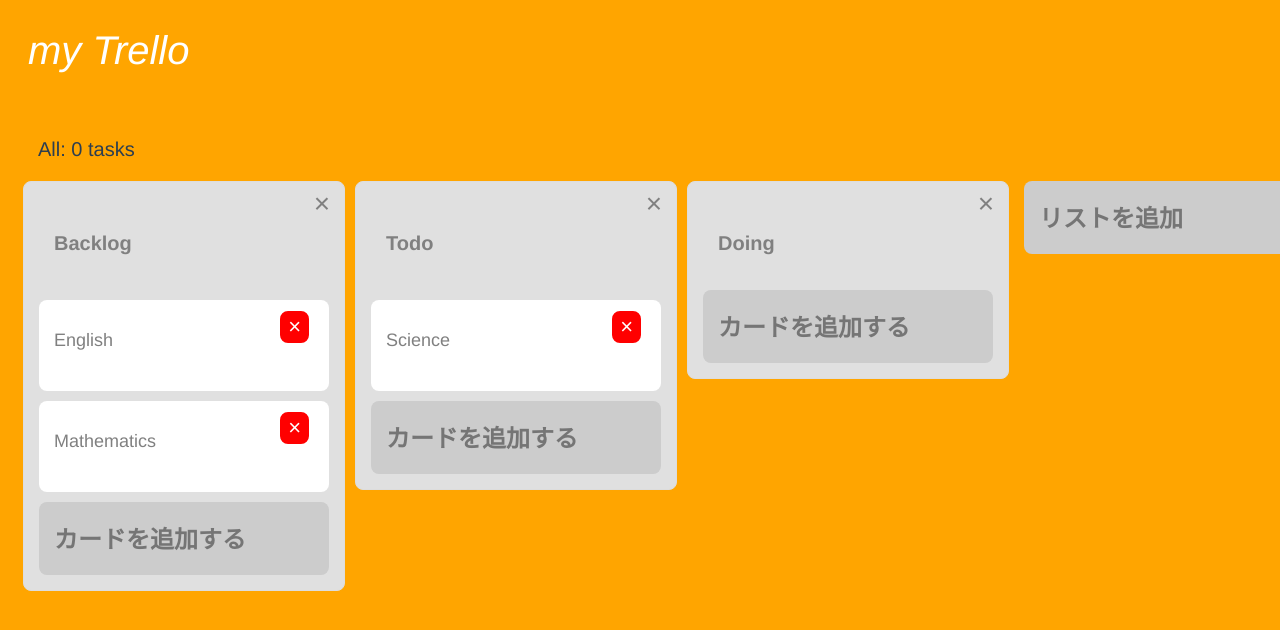
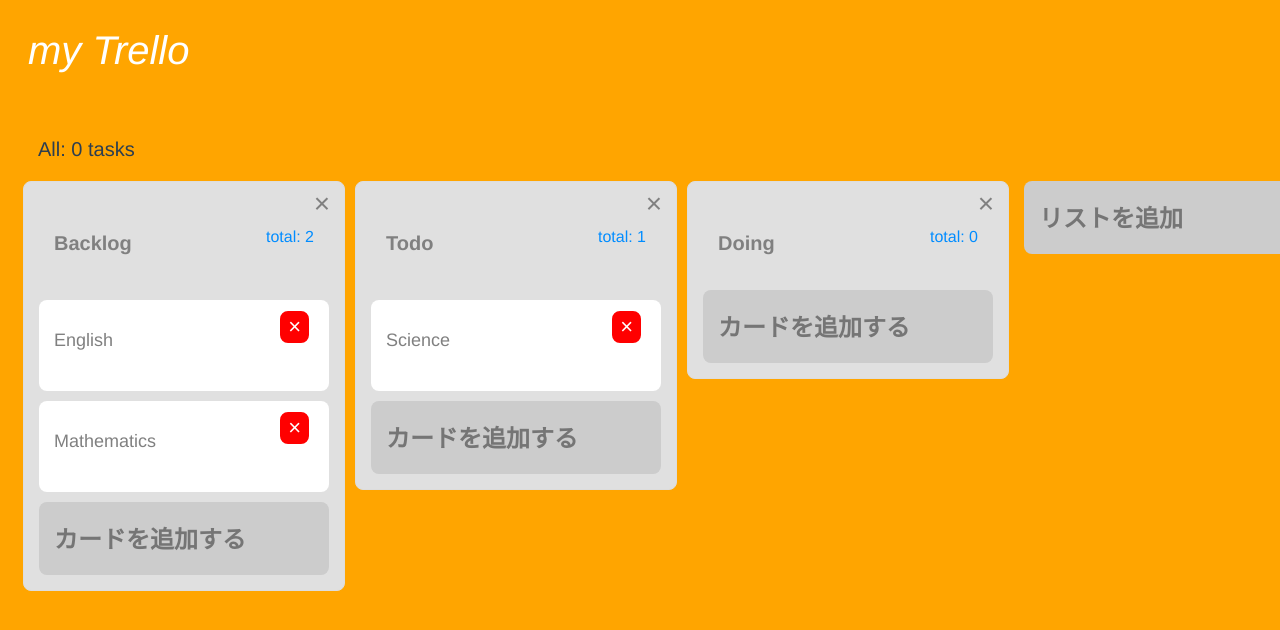
Before and after one commit to taka01150810/trello_vue, a Vue app in the folder my-trello/: page / in a window 1280 px wide. Shown: the top 630 px of the page. Built offline with nearby package versions, Linux system fonts and the light colour scheme.

Commit message:
リスト内のカードの総数を表示しよう

```diff
--- a/my-trello/src/components/List.vue
+++ b/my-trello/src/components/List.vue
@@ -2,6 +2,7 @@
   <div class="list">
     <div class="listheader">
       <p class="list-title">{{ title }}</p>
+      <p class="list-counter">total: {{ totalCardInList }}</p>
       <div class="deletelist" @click="removeList">×</div>
     </div>
     <card
@@ -39,6 +40,11 @@
       required: true,
     },
   },
+  computed: {
+    totalCardInList() {
+      return this.cards.length;
+    },
+  },
   methods: {
     removeList: function () {
       if (confirm("本当にこのリストを削除しますか？")) {
```
